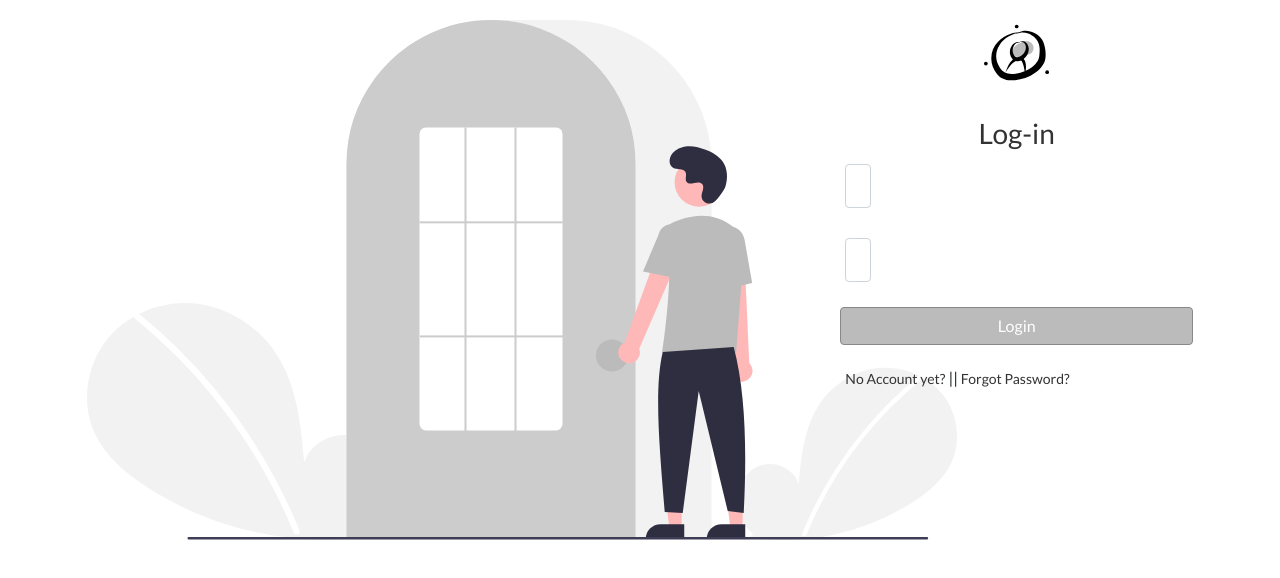
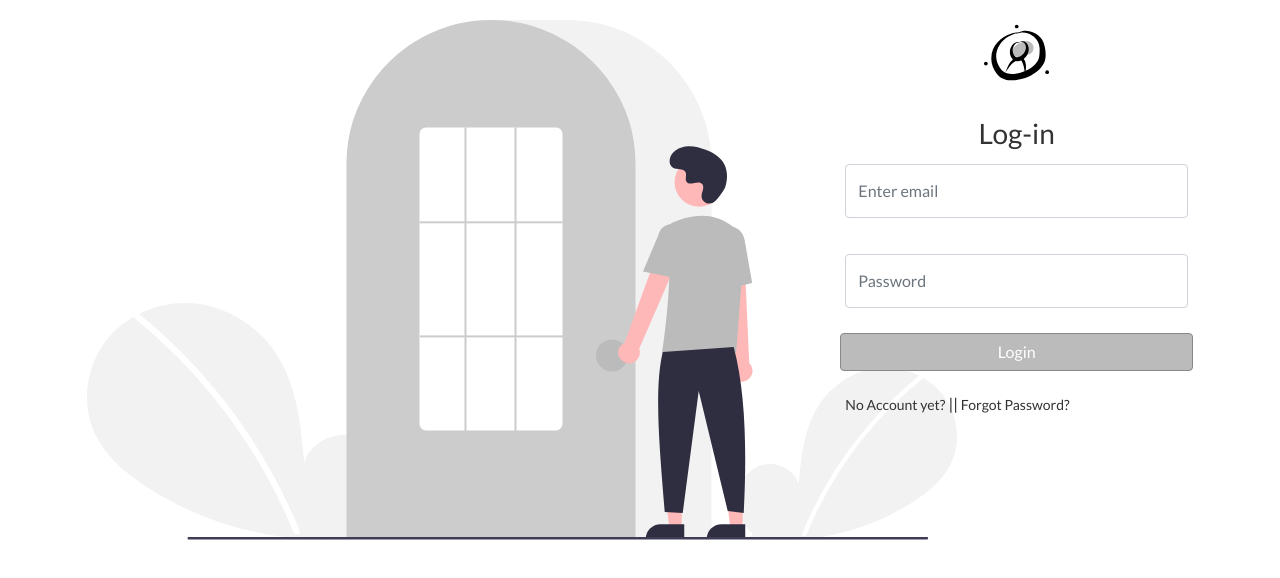
Before and after one commit to TheLadsters/luiejeansmanagementsystem, a React (Create React App) app: page / in a window 1280 px wide. Shown: the top 578 px of the page. Built offline with nearby package versions, Linux system fonts and the light colour scheme.

Commit message:
log-in ERR[fixed]

```diff
--- a/src/components/Login.css
+++ b/src/components/Login.css
@@ -5,18 +5,23 @@
 }
 
 input#formBasicEmail {
-    margin-bottom: 20px;
-    line-height: 30px;
+    margin-bottom: 10px;
+    line-height: 40px;
+    width: 100%;
 }
 input#formBasicPassword {
     margin-bottom: 20px;
-    line-height: 30px;
+    line-height: 40px;
+    width: 100%;
 }
+
+
 
 .btn-primary {
     color: #EEEEEE;
     background-color: #BBBBBB !important;
     border-color: #888888 !important;
+    width: 100%;
 }
 
 h3{
@@ -33,4 +38,5 @@ a {
 
 
 
+
 /*colors: #333333 #888888 #BBBBBB #EEEEEE*/
--- a/src/components/Login.js
+++ b/src/components/Login.js
@@ -15,10 +15,10 @@ const Login = () => {
                         <img className="login-bg" src={loginBg} alt="icon"/>
                     </Col>
                     <Col lg ={4} md={6} sm={12} className="text-center" >
-                        <Form>
+                        <Form idControl="form">
                             <img className="icon-img" src={loginIcon} alt="icon"/>
                             <h3> Log-in</h3>
-                            <Form.Group controlId="formBasicEmail">
+                            <Form.Group className="mb-3" controlId="formBasicEmail">
                                 <Form.Control type="email" placeholder="Enter email" />
                             </Form.Group>
 
--- a/src/pages/LandingPage.js
+++ b/src/pages/LandingPage.js
@@ -31,7 +31,7 @@ const LandingPage = () => {
             </Row>
         </Container>
 
-        <Modal trigger={buttonAdd} setTrigger={setButtonAdd}>
+            <Modal trigger={buttonAdd} setTrigger={setButtonAdd}>
 
         </Modal>
 
```
